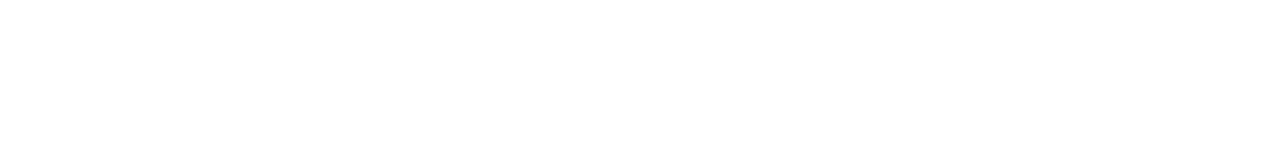
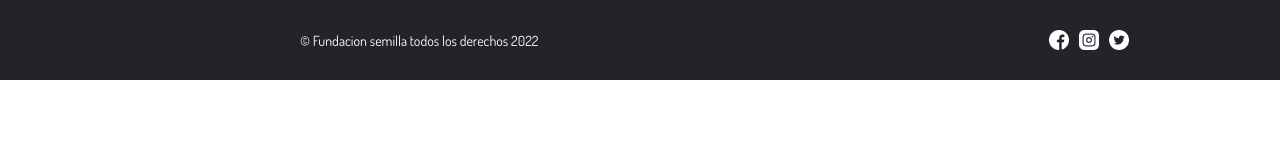
Before and after one commit to dericksaa/fundacion_semilla, a plain HTML site: page index.html in a window 1280 px wide. Drawn offline with Linux system fonts and the light colour scheme.

Commit message:
Se colo elementos de contenedor footer con los elemntos solicitados y se coloco posicion de elementos en los documentos de html  index,lista,animaciones y en el documento de css estilo se colo cada propiedad y valor al elemento

```diff
--- a/estilo.css
+++ b/estilo.css
@@ -21,7 +21,52 @@
 
 /* aqui va el footer */
 
+/*Elemento general del contenedor footer*/
+footer{
+    display: flex;
+    align-items: center;
+    align-content:center ;
+    background: #22242A;
+    height: auto;
+    width:100%;
+}
 
+/*seccion de footer elemento de la clase*/
+.footer_C{
+    display: flex;
+    align-items: center;
+    align-content:center;
+    margin-left: 300px;
+}
+/*Seccion de footer elemento de tipografia y color*/
+.footer_C p{
+    font-family: var(--textos);
+    font-size: 14px;
+    color:#FFFFFF;
+}
+
+/*Elemento general de redes*/
+.Redes_C{
+    list-style: none;
+    display: flex;
+    align-items: center;
+    justify-content: center;
+    margin-top: 30px;
+    margin-bottom: 30px;
+    margin-left: 500px;
+}
+
+/*Elemento de cada icon img en espedifico*/
+.Redes_C img{
+    width: 20px;
+    margin-left: 10px;
+    filter: invert(100%) sepia(34%) saturate(2%) hue-rotate(230deg) brightness(109%) contrast(101%);
+}
+
+/*Elemento de hover cambio de color de los iconos */
+.Redes_C img:hover{
+    filter: invert(66%) sepia(44%) saturate(338%) hue-rotate(100deg) brightness(94%) contrast(93%);
+}
 
 /**INDEX**/
 
--- a/index.html
+++ b/index.html
@@ -29,6 +29,7 @@
 
     <!-- aqui va la barra lateral de menu -->
 
+
     <!-- aqui va el contenido del recuadro blanco -->
 
   </main>
@@ -36,7 +37,16 @@
   <!-- Aqui va el footer -->
 
   <footer>
-
+    <!--Contenedor general del footer-->
+    <div class="footer_C">
+      <p>© Fundacion semilla todos los derechos 2022</p>
+      <!--clase de los iconos que especifica las imagenes-->
+      <ul class="Redes_C">
+        <img href="" src="IMAGENES/facebook.png">
+        <img href="" src="IMAGENES/instagram.png">
+        <img href="" src="IMAGENES/Twiter.png">
+      </ul>
+    </div>
   </footer>
 
 </body>
```
Also changed, not shown: animaciones.html (+10 -2 lines), lista.html (+10 -2 lines), IMAGENES/Twiter.png (added), IMAGENES/facebook.png (added), IMAGENES/instagram.png (added).
